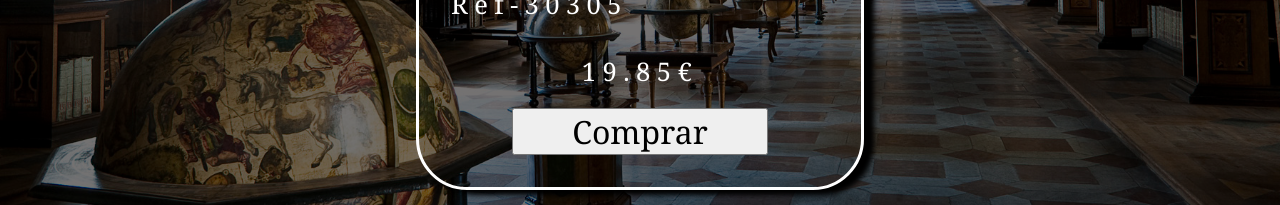
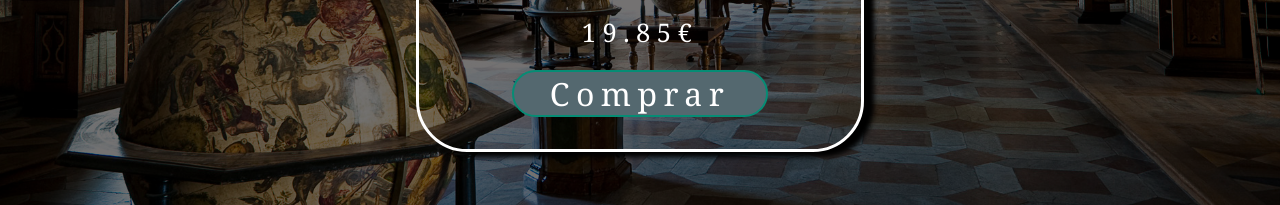
Before and after one commit to JuditAF/MyBooks, an Angular app: page /libros in a window 1280 px wide. Shown: the part 719-924 px from the top of the page. Built offline with nearby package versions, Linux system fonts and the light colour scheme.

Commit message:
modifico pagina libros

```diff
--- a/src/app/pages/libros/libros.component.css
+++ b/src/app/pages/libros/libros.component.css
@@ -56,12 +56,17 @@ body {
 }
 
 .imgLibro {
-    width: 16vw;
+    width: 12vw;
     border: .5px dashed var(--fourth-color);
 }
 
 h2 {
     font-size: .4rem;
+    cursor: pointer;
+}
+
+h2:hover {
+    color: red;
 }
 
 h3 {
@@ -107,4 +112,16 @@ p {
 .button {
     width: 4rem;
     font-size: .5rem;
+    border: 2px solid var(--fourth-color);
+    border-radius: .4rem;
+    background-color: var(--second-color);
+    color: var(--primer-color);
+    font-weight: 100;
+    letter-spacing: .1rem;
+    cursor: pointer;
 }
+
+button:hover {
+    background-color: var(--third-color);
+    transition: .5s;
+}
--- a/src/app/pages/profile/profile.component.html
+++ b/src/app/pages/profile/profile.component.html
@@ -59,7 +59,6 @@
                 <input type="text" placeholder="Url" id="Url" #nuevoFoto ([(ngModel)]="myUser.photo")]>
                 <div class="boton">
                     <button type="button" (click)="modificar(nuevoNombre.value)">Modificar</button>
-                    <!-- , nuevoApellido.value, nuevoEmail.value, nuevoFoto.value -->
                 </div>
 
             </form>
```
